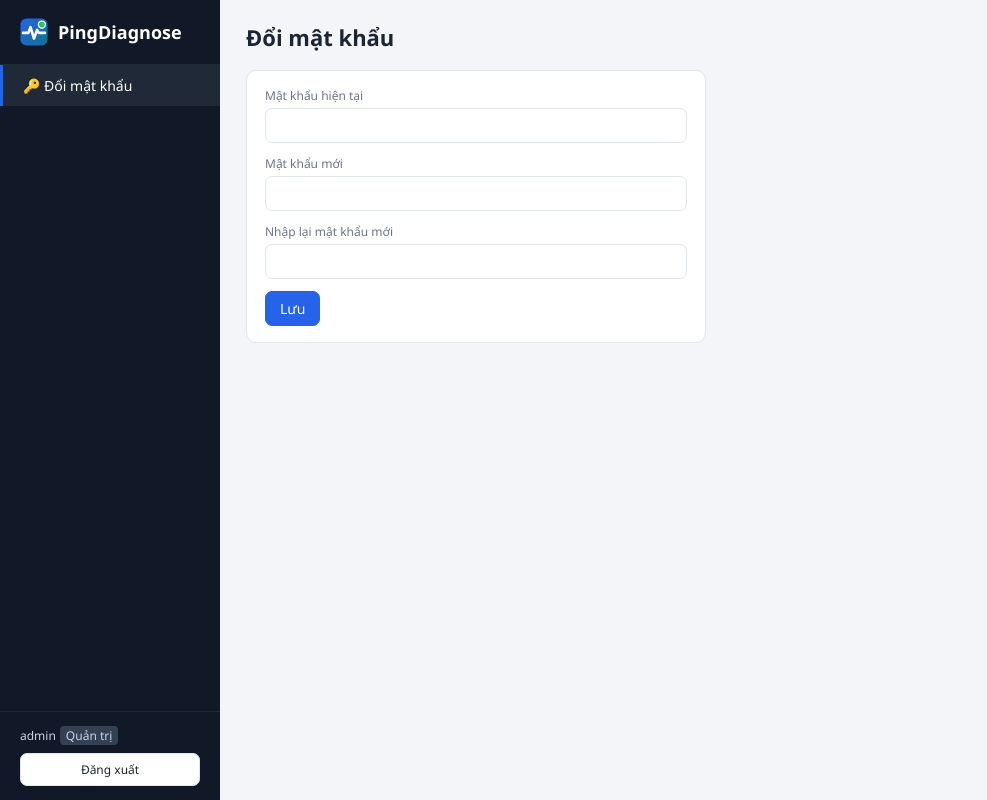
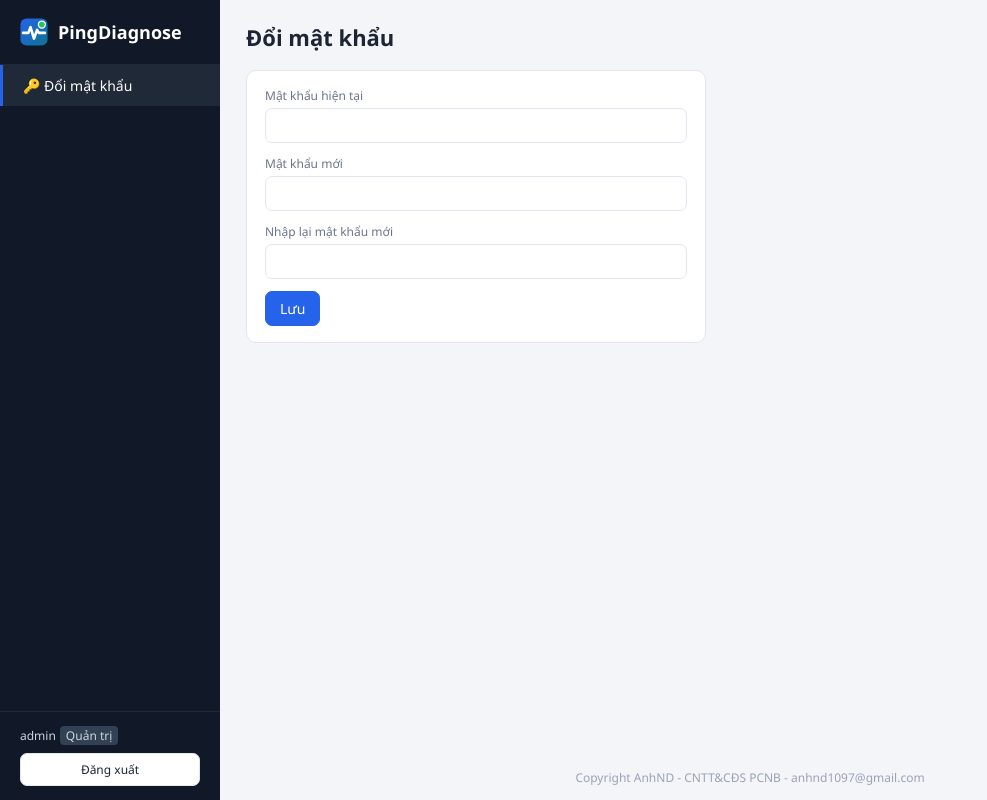
Before and after one commit to virutkod97/PingDiagnose, a Flask app: page /account in a window 1280 px wide. Shown: the whole page, without its empty margins (0-987 px from the left). Run offline with Flask 3, Linux system fonts and the light colour scheme; the visitor is signed in with stand-in values (Sample User, id 1); data comes from the database, SQL or seed files in the repository.

Commit message:
Thêm dòng bản quyền ở cuối mỗi trang và trang đăng nhập
Phiên bản 1.3.2.

Co-Authored-By: Claude Opus 5.5 <noreply@anthropic.com>
Claude-Session: https://claude.ai/code/session_01PSK6RkERHmBJqd5852qbXB

```diff
--- a/pingdiagnose/config.py
+++ b/pingdiagnose/config.py
@@ -4,7 +4,7 @@ import secrets
 import sys
 
 APP_NAME = "PingDiagnose"
-VERSION = "1.3.1"
+VERSION = "1.3.2"
 FROZEN = getattr(sys, "frozen", False)
 
 DEFAULT_CONFIG = {
--- a/pingdiagnose/static/style.css
+++ b/pingdiagnose/static/style.css
@@ -18,7 +18,10 @@ a { color: var(--primary); text-decoration: none; }
 .side-foot { margin-top: auto; padding: 14px 20px; border-top: 1px solid #1f2937; font-size: 12px; }
 .side-foot .role { display: inline-block; padding: 1px 6px; border-radius: 4px; background: #334155; margin-left: 4px; }
 .side-foot button { margin-top: 8px; width: 100%; }
-.main { flex: 1; padding: 22px 26px; min-width: 0; }
+.copyright { margin-top: auto; padding-top: 24px; text-align: center; font-size: 12px; color: #9aa3b5; }
+.copyright a { color: inherit; }
+.login-copy { position: absolute; bottom: 16px; left: 0; right: 0; color: rgba(255,255,255,.45); }
+.main { flex: 1; padding: 22px 26px 14px; min-width: 0; display: flex; flex-direction: column; }
 h1 { font-size: 22px; margin: 0 0 18px; }
 .dash-title { text-align: center; }
 .dash-title.custom { color: #dc2626; }
@@ -76,7 +79,7 @@ input:focus, select:focus, textarea:focus { outline: 2px solid #bfdbfe; border-c
 .toast { min-width: 280px; max-width: 380px; background: #fff; border-left: 5px solid var(--primary); box-shadow: 0 6px 20px rgba(0,0,0,.15); border-radius: 8px; padding: 12px 14px; }
 .toast.down { border-left-color: var(--down); } .toast.up { border-left-color: var(--ok); } .toast.err { border-left-color: var(--down); }
 .toast b { display: block; margin-bottom: 3px; }
-.login-wrap { min-height: 100vh; display: flex; align-items: center; justify-content: center; background: linear-gradient(135deg, #1e3a8a, #111827); }
+.login-wrap { position: relative; min-height: 100vh; display: flex; align-items: center; justify-content: center; background: linear-gradient(135deg, #1e3a8a, #111827); }
 .login-box { background: #fff; padding: 30px 32px; border-radius: 14px; width: 360px; }
 .login-box h1 { text-align: center; } .login-box .field { margin-bottom: 14px; } .login-box input { width: 100%; }
 .login-box button { width: 100%; padding: 10px; }
--- a/pingdiagnose/templates/base.html
+++ b/pingdiagnose/templates/base.html
@@ -32,6 +32,7 @@
   </aside>
   <main class="main">
     {% block content %}{% endblock %}
+    <footer class="copyright">Copyright AnhND - CNTT&amp;CĐS PCNB - <a href="mailto:anhnd1097@gmail.com">anhnd1097@gmail.com</a></footer>
   </main>
 </div>
 <div id="toasts"></div>
--- a/pingdiagnose/templates/login.html
+++ b/pingdiagnose/templates/login.html
@@ -21,6 +21,7 @@
     <button class="btn-primary" type="submit">Đăng nhập</button>
     <p style="font-size:12px;margin:14px 0 0;text-align:center"><a href="/install-ca.bat">Cài chứng chỉ</a></p>
   </form>
+  <footer class="copyright login-copy">Copyright AnhND - CNTT&amp;CĐS PCNB - <a href="mailto:anhnd1097@gmail.com">anhnd1097@gmail.com</a></footer>
 </div>
 </body>
 </html>
```
Also changed, not shown: README.md.
